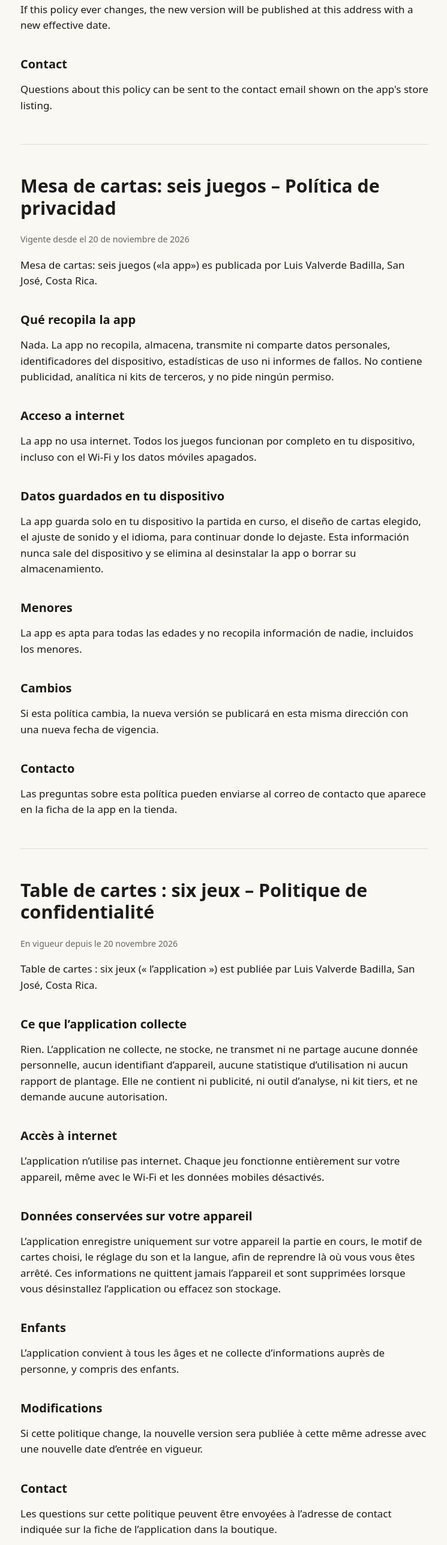
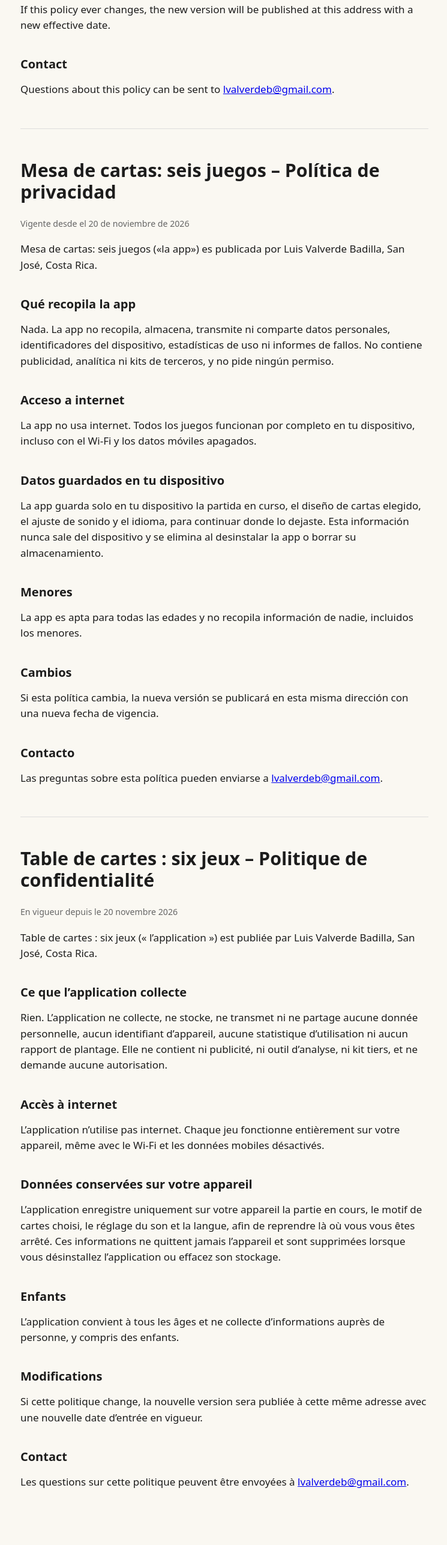
Before and after one commit to lvalverdeb/card-table, a website: page store/privacy-policy.html in a window 1280 px wide. Shown: the part 885-3460 px from the top of the page at 60% size, without its empty margins (266-1011 px from the left). After the commit the page ends 3408 px from the top, so only its background shows below. Drawn offline with Linux system fonts and the light colour scheme.

Commit message:
Add the contact email to the privacy policy and listing

```diff
--- a/store/privacy-policy.html
+++ b/store/privacy-policy.html
@@ -27,7 +27,7 @@
 <h2>Changes</h2>
 <p>If this policy ever changes, the new version will be published at this address with a new effective date.</p>
 <h2>Contact</h2>
-<p>Questions about this policy can be sent to the contact email shown on the app's store listing.</p>
+<p>Questions about this policy can be sent to <a href="mailto:lvalverdeb@gmail.com">lvalverdeb@gmail.com</a>.</p>
 
 <hr>
 
@@ -45,7 +45,7 @@
 <h2 lang="es">Cambios</h2>
 <p lang="es">Si esta política cambia, la nueva versión se publicará en esta misma dirección con una nueva fecha de vigencia.</p>
 <h2 lang="es">Contacto</h2>
-<p lang="es">Las preguntas sobre esta política pueden enviarse al correo de contacto que aparece en la ficha de la app en la tienda.</p>
+<p lang="es">Las preguntas sobre esta política pueden enviarse a <a href="mailto:lvalverdeb@gmail.com">lvalverdeb@gmail.com</a>.</p>
 
 <hr>
 
@@ -63,7 +63,7 @@
 <h2 lang="fr">Modifications</h2>
 <p lang="fr">Si cette politique change, la nouvelle version sera publiée à cette même adresse avec une nouvelle date d’entrée en vigueur.</p>
 <h2 lang="fr">Contact</h2>
-<p lang="fr">Les questions sur cette politique peuvent être envoyées à l’adresse de contact indiquée sur la fiche de l’application dans la boutique.</p>
+<p lang="fr">Les questions sur cette politique peuvent être envoyées à <a href="mailto:lvalverdeb@gmail.com">lvalverdeb@gmail.com</a>.</p>
 
 </body>
 </html>
```
Also changed, not shown: store/listing-en.md (+1 -1 lines).
